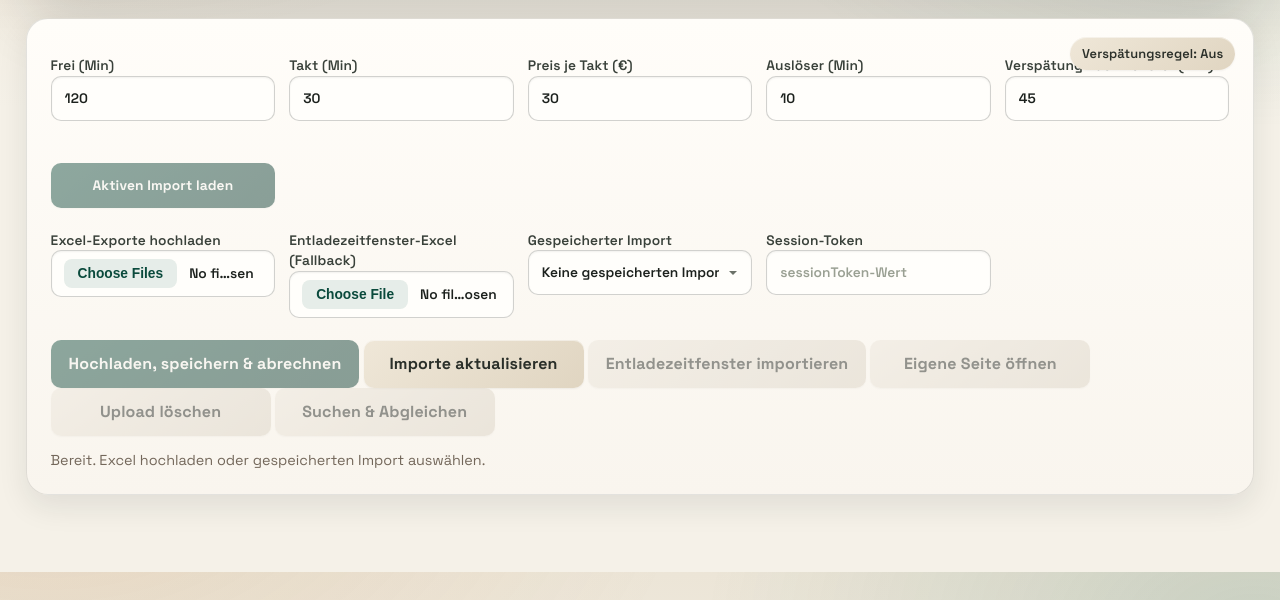
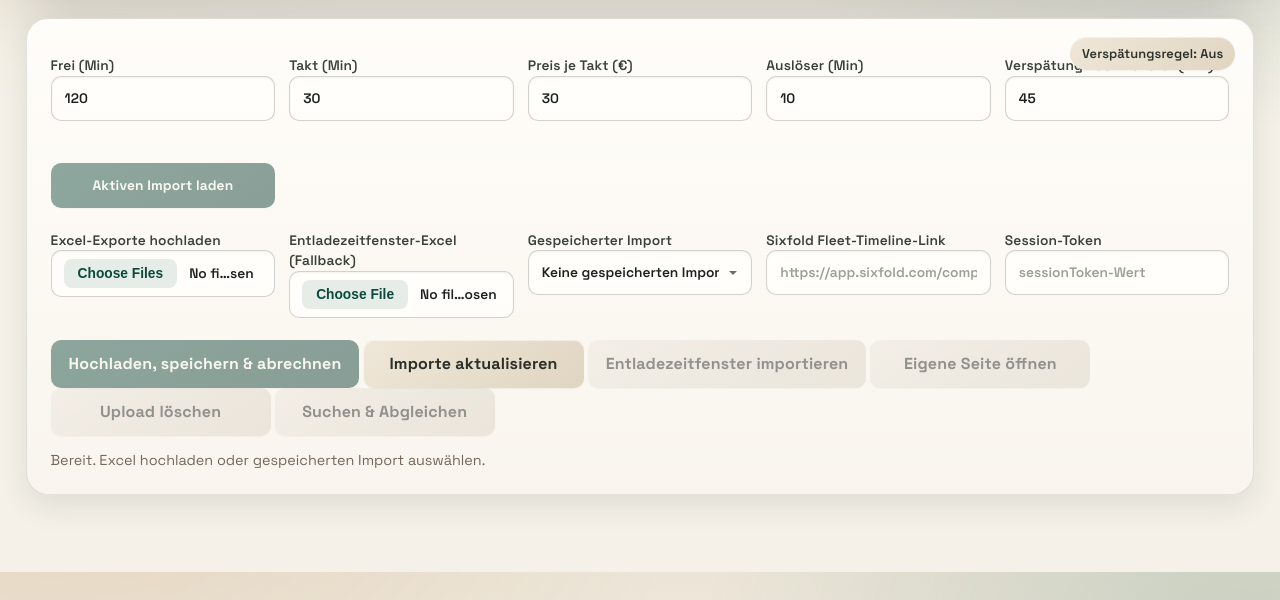
Before and after one commit to Shadowlane1987/standgeld-standalone, a website: page public/batch.html in a window 1280 px wide. Shown: the part 228-828 px from the top of the page. Drawn offline with Linux system fonts and the light colour scheme; no server answers.

Commit message:
Restore sixfold URL input fields in batch and nahverkehr

```diff
--- a/public/batch.html
+++ b/public/batch.html
@@ -91,6 +91,12 @@
               <option value="">Keine gespeicherten Importe</option>
             </select></label
           >
+          <label
+            >Sixfold Fleet-Timeline-Link<input
+              id="sixfoldUrl"
+              type="url"
+              placeholder="https://app.sixfold.com/companies/…/fleet/all/timeline"
+          /></label>
           <label
             >Session-Token<input
               id="sixfoldToken"
```
Also changed, not shown: public/nahverkehr.html (+6 -0 lines).
